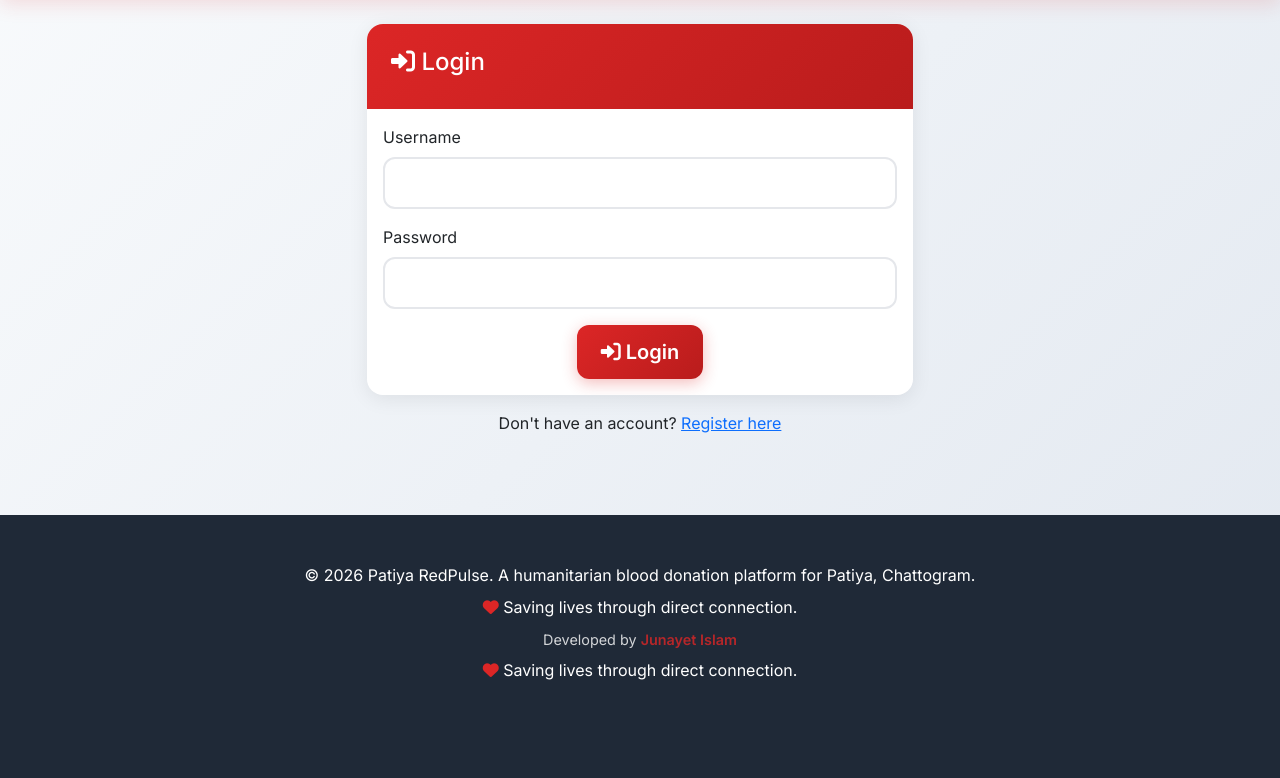
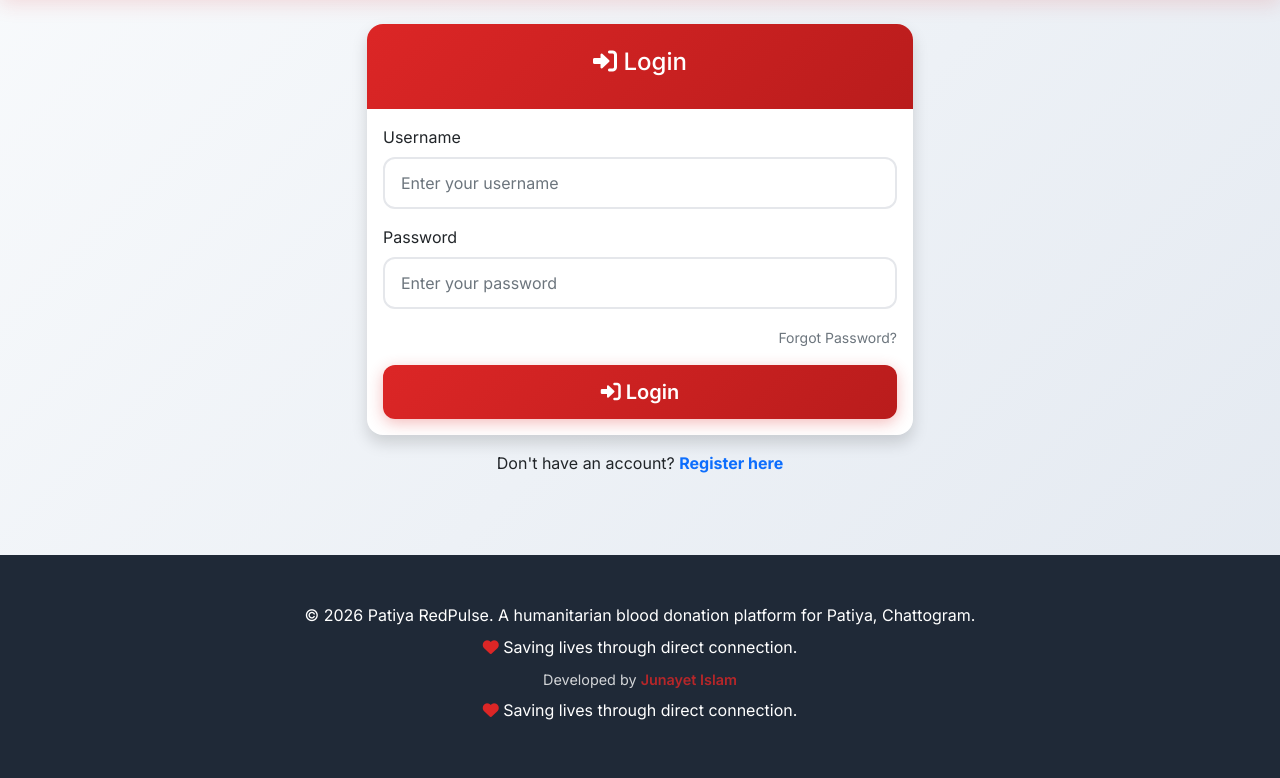
Before and after one commit to JunayetIslam1/PatiyaRedPulse-, a Django app: page /accounts/login/ in a window 1280 px wide. Shown: the part 62-840 px from the top of the page. Before the commit the page ends 742 px from the top, so only its background shows below. Run offline with Django 4.2, Linux system fonts and the light colour scheme.

Commit message:
Update login.html

```diff
--- a/templates/accounts/login.html
+++ b/templates/accounts/login.html
@@ -3,8 +3,8 @@
 {% block content %}
 <div class="row justify-content-center">
     <div class="col-md-6">
-        <div class="card">
-            <div class="card-header">
+        <div class="card shadow">
+            <div class="card-header bg-primary text-white text-center">
                 <h4><i class="fas fa-sign-in-alt"></i> Login</h4>
             </div>
             <div class="card-body">
@@ -13,12 +13,18 @@
 
                     <div class="mb-3">
                         <label class="form-label">Username</label>
-                        <input type="text" name="username" class="form-control" required>
+                        <input type="text" name="username" class="form-control" placeholder="Enter your username" required>
                     </div>
 
                     <div class="mb-3">
                         <label class="form-label">Password</label>
-                        <input type="password" name="password" class="form-control" required>
+                        <input type="password" name="password" class="form-control" placeholder="Enter your password" required>
+                    </div>
+
+                    <div class="mb-3 text-end">
+                        <a href="{% url 'password_reset' %}" class="text-decoration-none text-muted small">
+                            Forgot Password?
+                        </a>
                     </div>
 
                     {% if form.errors %}
@@ -28,7 +34,7 @@
                         </div>
                     {% endif %}
 
-                    <div class="text-center">
+                    <div class="d-grid gap-2">
                         <button type="submit" class="btn btn-primary btn-lg">
                             <i class="fas fa-sign-in-alt"></i> Login
                         </button>
@@ -38,7 +44,7 @@
         </div>
 
         <div class="text-center mt-3">
-            <p>Don't have an account? <a href="{% url 'register' %}" class="text-primary">Register here</a></p>
+            <p>Don't have an account? <a href="{% url 'register' %}" class="text-primary fw-bold text-decoration-none">Register here</a></p>
         </div>
     </div>
 </div>
```
